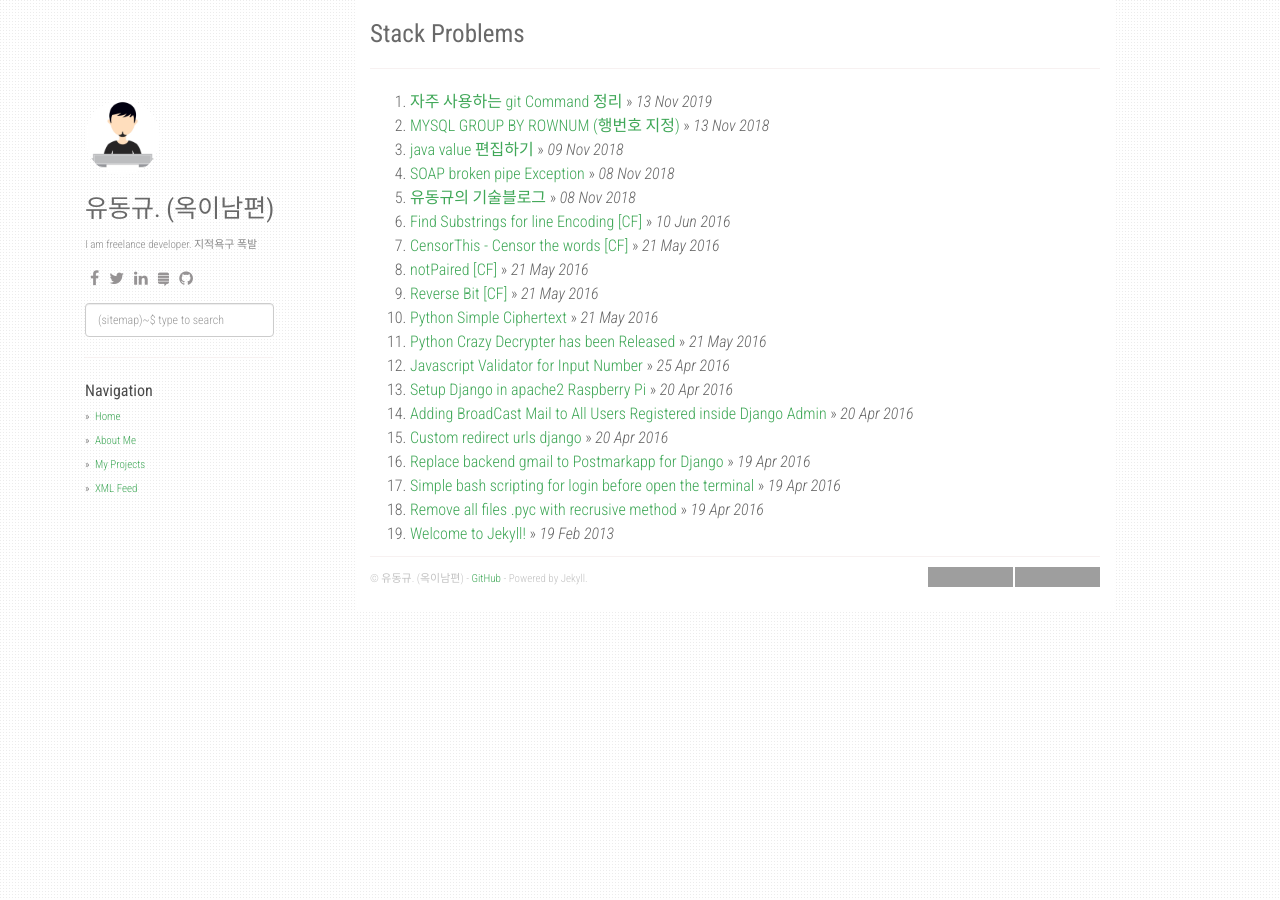
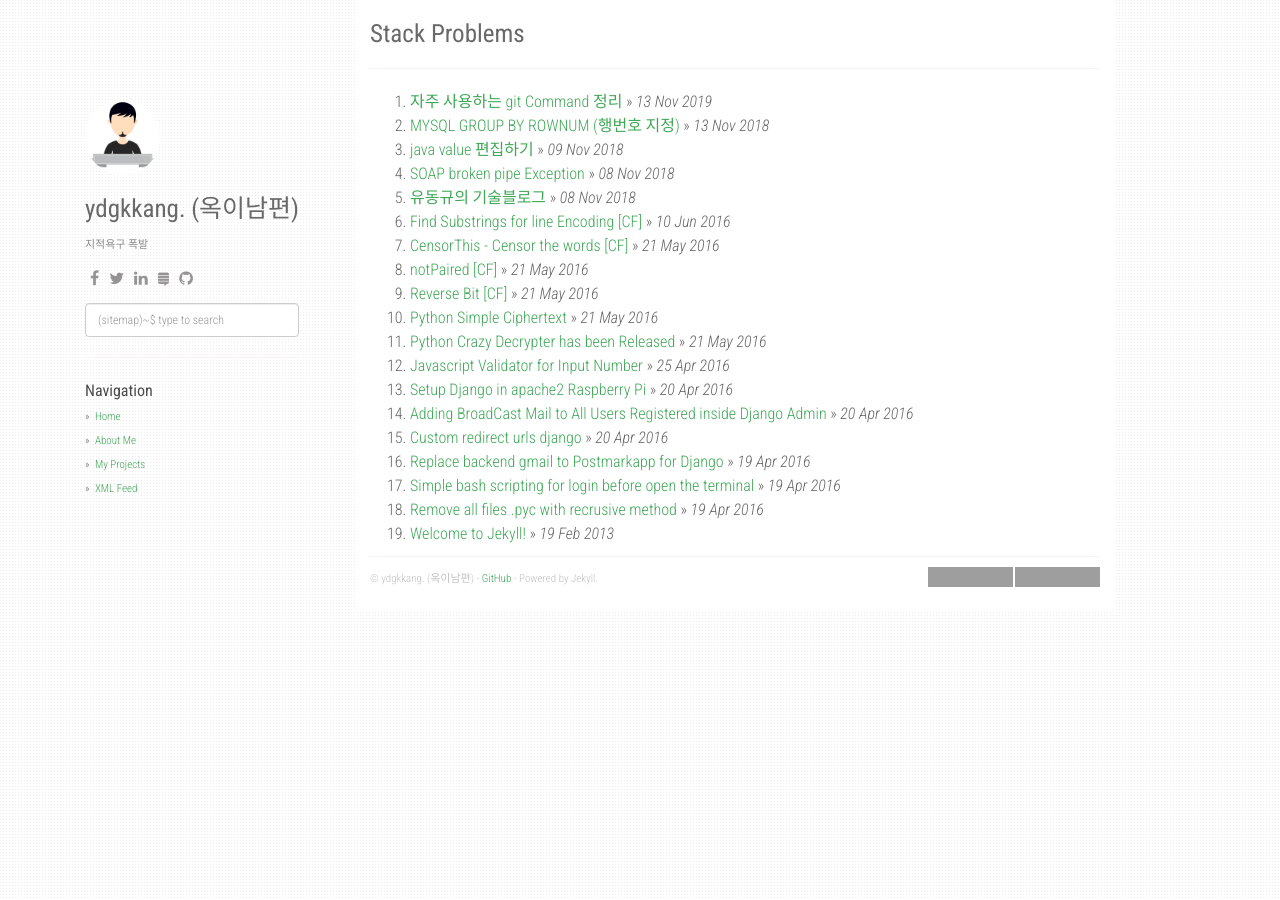
Before and after one commit to ydgkkang/ydgkkang.github.io, a Jekyll site: the page built from index.html, in a window 1280 px wide. Built offline with Jekyll 4.4.1, drawn with Linux system fonts in a browser that asks for light colours; nearby versions of some CDN libraries; the list of posts is cut into pages by our own code; grey boxes are pictures that could not be loaded.

Commit message:
Update _config.yml

```diff
--- a/_config.yml
+++ b/_config.yml
@@ -1,8 +1,8 @@
 title: Stack Problems
 description: My Personal Stack Problems
-author: 유동규. (옥이남편)
+author: ydgkkang. (옥이남편)
 github: https://github.com/ydgkkang/ydgkkang.github.io
-about: I am freelance developer. 지적욕구 폭발
+about: 지적욕구 폭발
 disqus_shortname: stackproblems
 google_analytics: UA-XXXXXXXX-Y
 avatar_url: /static/img/avatar.jpg
```
